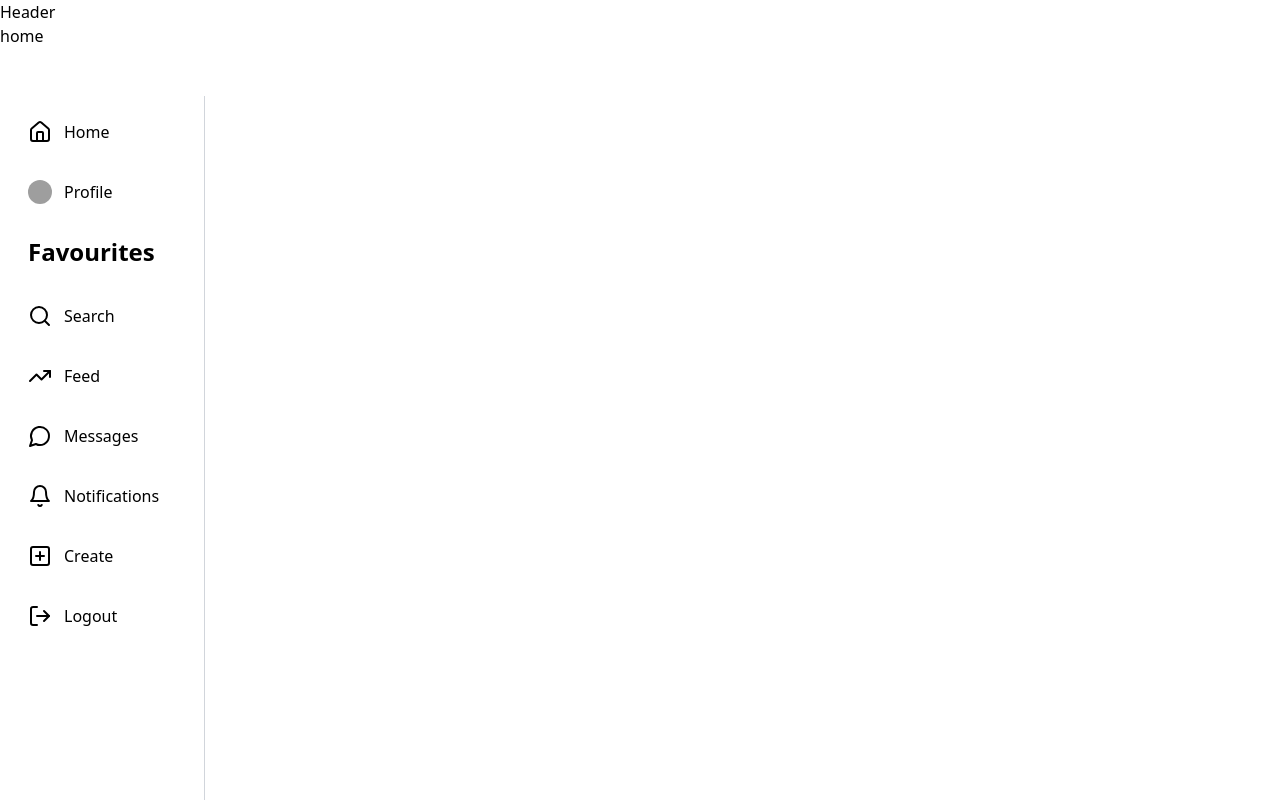
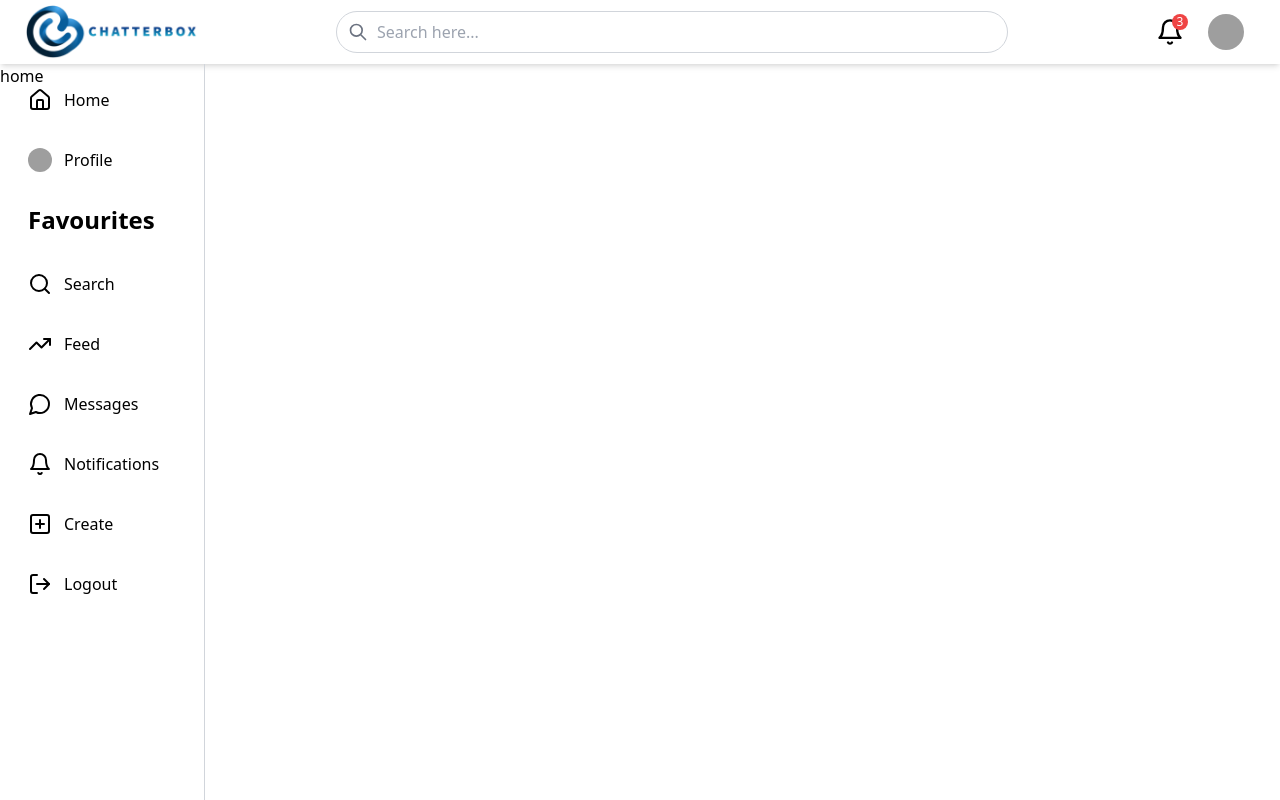
Before and after one commit to Vermasaiyam/ChatterBox, a React (Vite) app in the folder frontend/: page / in a window 1280 px wide. Built offline with nearby package versions, Linux system fonts and the light colour scheme; grey boxes are pictures that could not be loaded.

Commit message:
header and sidebar

```diff
--- a/frontend/src/components/Header.jsx
+++ b/frontend/src/components/Header.jsx
@@ -1,11 +1,56 @@
 import React from 'react'
+import { Avatar, AvatarFallback, AvatarImage } from './ui/avatar'
+import { Bell } from 'lucide-react'
 
 const Header = () => {
-  return (
-    <div>
-      Header
-    </div>
-  )
+    return (
+        <nav className="flex items-center justify-between h-[4rem] px-6 bg-white shadow-md">
+            {/* Left Side */}
+            <div className="flex items-center">
+                <span className="text-blue-500 text-6xl font-bold"><img src="logo.png" alt="ChatterBox" className='h-[5rem] w-[11rem]' /></span>
+            </div>
+
+            {/* Center - Search Bar */}
+            <div className="relative flex items-center">
+                <input
+                    type="text"
+                    placeholder="Search here..."
+                    className="w-[42rem] pl-10 pr-4 py-2 rounded-full border border-gray-300 focus:outline-none focus:border-blue-500"
+                />
+                <svg
+                    className="absolute left-3 top-1/2 transform -translate-y-1/2 w-5 h-5 text-gray-500"
+                    fill="none"
+                    stroke="currentColor"
+                    viewBox="0 0 24 24"
+                    xmlns="http://www.w3.org/2000/svg"
+                >
+                    <path
+                        strokeLinecap="round"
+                        strokeLinejoin="round"
+                        strokeWidth="2"
+                        d="M21 21l-6-6m2-5a7 7 0 11-14 0 7 7 0 0114 0z"
+                    />
+                </svg>
+            </div>
+
+            <div className="flex items-center space-x-6 mx-3">
+                <button className="relative">
+                    <Bell className='w-7 h-7 '/>
+                    <span className="absolute top-0 right-0 -mr-1 -mt-1 bg-red-500 rounded-full text-white text-xs w-4 h-4 flex items-center justify-center">
+                        3
+                    </span>
+                </button>
+
+                {/* Profile Icon/Button */}
+                <button className="cursor-pointer">
+                    <Avatar className='w-9 h-9'>
+                        <AvatarImage src='https://github.com/shadcn.png' alt="User Profile Image" />
+                        <AvatarFallback>CN</AvatarFallback>
+                    </Avatar>
+                </button>
+            </div>
+        </nav>
+    )
 }
 
 export default Header
--- a/frontend/src/components/LeftSidebar.jsx
+++ b/frontend/src/components/LeftSidebar.jsx
@@ -25,7 +25,7 @@ const LeftSidebar = () => {
     { icon: <LogOut />, text: "Logout" },
   ]
   return (
-    <div className='fixed top-[6rem] z-10 left-0 px-4 border-r border-gray-300 w-[16%] h-screen'>
+    <div className='fixed top-[4rem] z-10 left-0 px-4 border-r border-gray-300 w-[16%] h-screen'>
       <div className='flex flex-col'>
         <div>
           {
```
